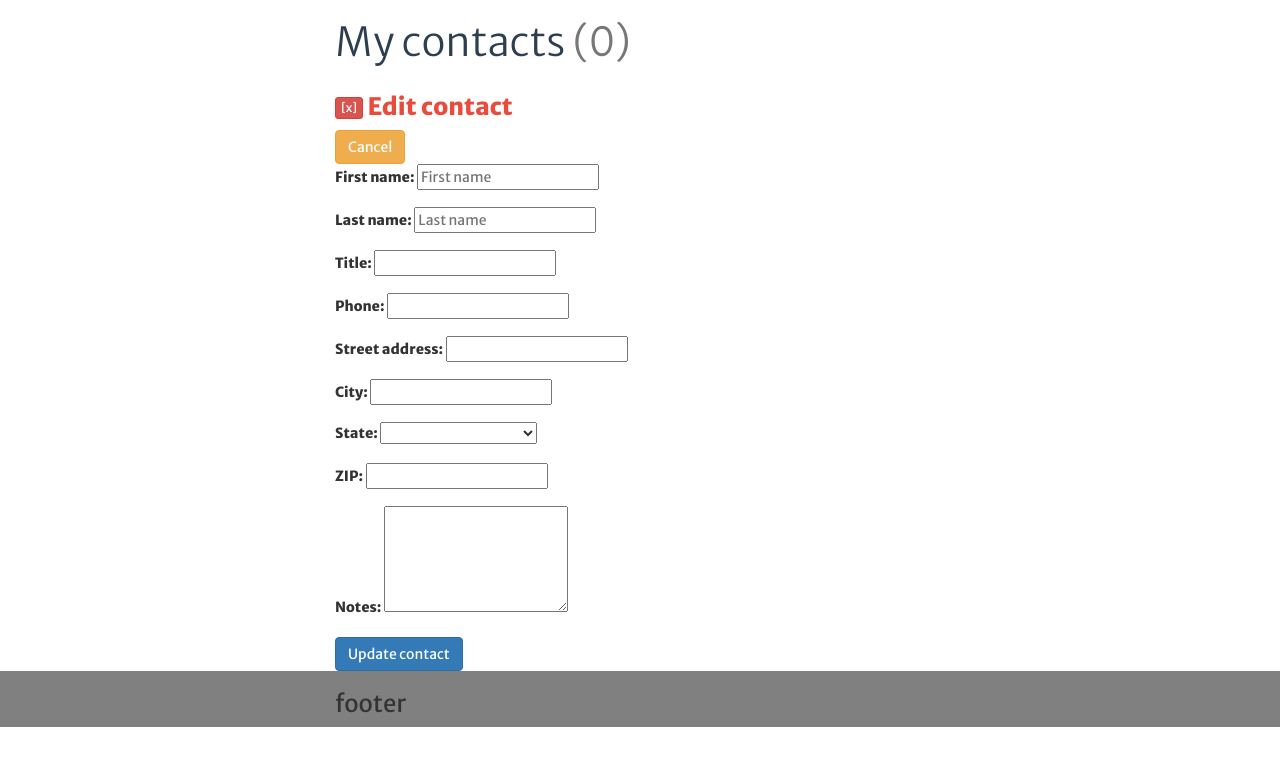
After one commit to litaylor/contact-manager, a PHP site: page /edit.php?id=1 in a window 1280 px wide. The commit adds this page. Shown: the top 766 px of the page. Run offline with PHP 8.4, Linux system fonts and the light colour scheme; data that the repository does not hold is empty; some libraries are stand-ins or nearby versions.

Commit message:
Added edit and delete functionality. Began styling.

```diff
--- /dev/null
+++ b/edit.php
@@ -0,0 +1,128 @@
+<?php
+  include 'header.php';
+  include 'top.php';
+  $id = $_GET['id'];
+  $stmt = $db->prepare('SELECT * from contacts WHERE id = :id LIMIT 1');
+  $stmt->bindParam(':id', $id);
+  $stmt->execute();
+  $contact = $stmt->fetch(PDO::FETCH_ASSOC);
+?>
+
+<!-- hey <?php echo $contact['firstname']; ?> -->
+
+<div class="row">
+  <div class="col-xs-12 col-sm-6 col-sm-offset-3">
+    <h2 class="cancel">
+      <a href="/delete.php?id=<?= $contact['id']; ?>" class="btn btn-danger btn-xs btn-delete">[x]</a>
+      Edit contact
+    </h2>
+    <a href="index.php">
+      <button class="btn btn-warning">Cancel</button>
+    </a>
+  </div>
+</div>
+</div>
+<div class="container-fluid">
+<div class="row">
+  <div class="col-xs-12 col-sm-6 col-sm-offset-3">
+    <form class="contact_form" action="/update.php" method="POST">
+      <input type="hidden" name="id" id="contact_id" value="<?php echo $contact['id'] ?>" >
+      <div class="name_group">
+        <div class="form-group contact_firstname">
+          <label for="contact_firstname">First name:</label>
+          <input type="text" name="contact_firstname" id="contact_firstname" value="<?php echo $contact['firstname'] ?>" placeholder="First name">
+        </div>
+        <div class="form-group contact_lastname">
+          <label for="contact_lastname">Last name:</label>
+          <input type="text" name="contact_lastname" id="contact_lastname" value="<?php echo $contact['lastname'] ?>" placeholder="Last name">
+        </div>
+      </div>
+      <div class="form-group contact_title">
+        <label for="contact_title">Title:</label>
+        <input type="text" name="contact_title" id="contact_title" value="<?php echo $contact['title'] ?>">
+      </div>
+      <div class="form-group contact_phone">
+        <label for="contact_phone">Phone:</label>
+        <input type="text" name="contact_phone" id="contact_phone" value="<?php echo $contact['phone'] ?>">
+      </div>
+      <div class="address_group">
+        <div class="form-group contact_address">
+          <label for="contact_address">Street address:</label>
+          <input type="text" name="contact_address" id="contact_address" value="<?php echo $contact['address'] ?>">
+        </div>
+        <div class="form-group contact_city">
+          <label for="contact_city">City:</label>
+          <input type="text" name="contact_city" id="contact_city" value="<?php echo $contact['city'] ?>">
+        </div>
+        <div class="form-group contact_state">
+          <label for="contact_state">State:</label>
+          <select name="contact_state" id="contact_state" value="<?php echo $contact['state'] ?>">
+            <option value=""> </option>
+            <option value="AL"<?= ($contact['state'] == 'AL') ? ' selected' : '' ?>>Alabama</option>
+            <option value="AK"<?= ($contact['state'] == 'AK') ? ' selected' : '' ?>>Alaska</option>
+            <option value="AZ"<?= ($contact['state'] == 'AZ') ? ' selected' : '' ?>>Arizona</option>
+            <option value="AR"<?= ($contact['state'] == 'AR') ? ' selected' : '' ?>>Arkansas</option>
+            <option value="CA"<?= ($contact['state'] == 'CA') ? ' selected' : '' ?>>California</option>
+            <option value="CO"<?= ($contact['state'] == 'CO') ? ' selected' : '' ?>>Colorado</option>
+            <option value="CT"<?= ($contact['state'] == 'CT') ? ' selected' : '' ?>>Connecticut</option>
+            <option value="DE"<?= ($contact['state'] == 'DE') ? ' selected' : '' ?>>Delaware</option>
+            <option value="DC"<?= ($contact['state'] == 'DC') ? ' selected' : '' ?>>District Of Columbia</option>
+            <option value="FL"<?= ($contact['state'] == 'FL') ? ' selected' : '' ?>>Florida</option>
+            <option value="GA"<?= ($contact['state'] == 'GA') ? ' selected' : '' ?>>Georgia</option>
+            <option value="HI"<?= ($contact['state'] == 'HI') ? ' selected' : '' ?>>Hawaii</option>
+            <option value="ID"<?= ($contact['state'] == 'ID') ? ' selected' : '' ?>>Idaho</option>
+            <option value="IL"<?= ($contact['state'] == 'IL') ? ' selected' : '' ?>>Illinois</option>
+            <option value="IN"<?= ($contact['state'] == 'IN') ? ' selected' : '' ?>>Indiana</option>
+            <option value="IA"<?= ($contact['state'] == 'IA') ? ' selected' : '' ?>>Iowa</option>
+            <option value="KS"<?= ($contact['state'] == 'KS') ? ' selected' : '' ?>>Kansas</option>
+            <option value="KY"<?= ($contact['state'] == 'KY') ? ' selected' : '' ?>>Kentucky</option>
+            <option value="LA"<?= ($contact['state'] == 'LA') ? ' selected' : '' ?>>Louisiana</option>
+            <option value="ME"<?= ($contact['state'] == 'ME') ? ' selected' : '' ?>>Maine</option>
+            <option value="MD"<?= ($contact['state'] == 'MD') ? ' selected' : '' ?>>Maryland</option>
+            <option value="MA"<?= ($contact['state'] == 'MA') ? ' selected' : '' ?>>Massachusetts</option>
+            <option value="MI"<?= ($contact['state'] == 'MI') ? ' selected' : '' ?>>Michigan</option>
+            <option value="MN"<?= ($contact['state'] == 'MN') ? ' selected' : '' ?>>Minnesota</option>
+            <option value="MS"<?= ($contact['state'] == 'MS') ? ' selected' : '' ?>>Mississippi</option>
+            <option value="MO"<?= ($contact['state'] == 'MO') ? ' selected' : '' ?>>Missouri</option>
+            <option value="MT"<?= ($contact['state'] == 'MT') ? ' selected' : '' ?>>Montana</option>
+            <option value="NE"<?= ($contact['state'] == 'NE') ? ' selected' : '' ?>>Nebraska</option>
+            <option value="NV"<?= ($contact['state'] == 'NV') ? ' selected' : '' ?>>Nevada</option>
+            <option value="NH"<?= ($contact['state'] == 'NH') ? ' selected' : '' ?>>New Hampshire</option>
+            <option value="NJ"<?= ($contact['state'] == 'NJ') ? ' selected' : '' ?>>New Jersey</option>
+            <option value="NM"<?= ($contact['state'] == 'NM') ? ' selected' : '' ?>>New Mexico</option>
+            <option value="NY"<?= ($contact['state'] == 'NY') ? ' selected' : '' ?>>New York</option>
+            <option value="NC"<?= ($contact['state'] == 'NC') ? ' selected' : '' ?>>North Carolina</option>
+            <option value="ND"<?= ($contact['state'] == 'ND') ? ' selected' : '' ?>>North Dakota</option>
+            <option value="OH"<?= ($contact['state'] == 'OH') ? ' selected' : '' ?>>Ohio</option>
+            <option value="OK"<?= ($contact['state'] == 'OK') ? ' selected' : '' ?>>Oklahoma</option>
+            <option value="OR"<?= ($contact['state'] == 'OR') ? ' selected' : '' ?>>Oregon</option>
+            <option value="PA"<?= ($contact['state'] == 'PA') ? ' selected' : '' ?>>Pennsylvania</option>
+            <option value="RI"<?= ($contact['state'] == 'RI') ? ' selected' : '' ?>>Rhode Island</option>
+            <option value="SC"<?= ($contact['state'] == 'SC') ? ' selected' : '' ?>>South Carolina</option>
+            <option value="SD"<?= ($contact['state'] == 'SD') ? ' selected' : '' ?>>South Dakota</option>
+            <option value="TN"<?= ($contact['state'] == 'TN') ? ' selected' : '' ?>>Tennessee</option>
+            <option value="TX"<?= ($contact['state'] == 'TX') ? ' selected' : '' ?>>Texas</option>
+            <option value="UT"<?= ($contact['state'] == 'UT') ? ' selected' : '' ?>>Utah</option>
+            <option value="VT"<?= ($contact['state'] == 'VT') ? ' selected' : '' ?>>Vermont</option>
+            <option value="VA"<?= ($contact['state'] == 'VA') ? ' selected' : '' ?>>Virginia</option>
+            <option value="WA"<?= ($contact['state'] == 'WA') ? ' selected' : '' ?>>Washington</option>
+            <option value="WV"<?= ($contact['state'] == 'WV') ? ' selected' : '' ?>>West Virginia</option>
+            <option value="WI"<?= ($contact['state'] == 'WI') ? ' selected' : '' ?>>Wisconsin</option>
+            <option value="WY"<?= ($contact['state'] == 'WY') ? ' selected' : '' ?>>Wyoming</option>
+          </select>
+        </div>
+        <div class="form-group contact_zip">
+          <label for="contact_zip">ZIP:</label>
+          <input type="text" name="contact_zip" id="contact_zip" value="<?php echo $contact['zip'] ?>">
+        </div>
+      </div>
+      <div class="form-group contact_notes">
+        <label for="contact_notes">Notes:</label>
+        <textarea rows="5" name="contact_notes" id="contact_notes"><?php echo $contact['notes'] ?></textarea>
+      </div>
+      <button class="btn btn-primary">Update contact</button>
+    </form>
+  </div>
+</div>
+
+<?php include 'footer.php' ?>
--- /dev/null
+++ b/footer.php
@@ -0,0 +1,8 @@
+<div class="row footer">
+  <div class="col-xs-12 col-sm-6 col-sm-offset-3 footer">
+    <h3>footer</h3>
+  </div>
+</div>
+</div>
+</body>
+</html>
--- a/header.php
+++ b/header.php
@@ -5,17 +5,4 @@
   }
 
   $db = new PDO('mysql:host=localhost;dbname=contacts;charset=utf8mb4','root','root');
-  $contacts = $db->query('SELECT * FROM contacts')->fetchAll(PDO::FETCH_ASSOC);
-?>
-
-<!DOCTYPE html>
-<html>
-  <head>
-    <meta charset="utf-8">
-    <title>Contact manager</title>
-    <link rel="stylesheet" href="https://maxcdn.bootstrapcdn.com/bootstrap/3.3.7/css/bootstrap.min.css">
-    <meta name="viewport" content="width=device-width, initial-scale=1">
-    <link rel="stylesheet" type="text/css" href="style.css?<?php echo time(); ?>">
-    <script src="https://ajax.googleapis.com/ajax/libs/jquery/3.1.1/jquery.min.js"></script>
-    <script src="https://maxcdn.bootstrapcdn.com/bootstrap/3.3.7/js/bootstrap.min.js"></script>
-  </head>
+  $db->setAttribute(PDO::ATTR_ERRMODE, PDO::ERRMODE_EXCEPTION);
--- a/style.css
+++ b/style.css
@@ -1,3 +1,30 @@
+@import url('https://fonts.googleapis.com/css?family=Merriweather+Sans:300,300i,400,400i,800');
+
+body {
+  font-family: 'Merriweather Sans';
+}
+
+h1 {
+  font-size: 40px;
+  font-weight: 300;
+  color: #2C3E50;
+}
+
+h2 {
+  font-size: 24px;
+  font-weight: 800;
+  color: #E74C3C;
+}
+
+.contact{
+  font-size: 18px;
+  line-height: 24px;
+}
+
+.entry {
+  color: #2C3E50;
+}
+
 .row div {
   /*border: thin black solid;*/
   background-color: white;
@@ -20,3 +47,33 @@
 .contact {
   padding: 20px 0px;
 }
+
+h3.cancel {
+  display: inline-block;
+  padding-right: 20px;
+}
+
+a.phone {
+  color: black;
+}
+
+
+.footer, .footer .footer {
+  background-color: gray;
+}
+
+.hoverglyph .glyphicon{
+  display: none;
+}
+
+.hoverglyph:hover .glyphicon {
+  display: inline;
+}
+
+.hovertext .text{
+  display: none;
+}
+
+.hovertext:hover .text {
+  display: inline;
+}
--- a/top.php
+++ b/top.php
@@ -1,8 +1,22 @@
+<?php $contacts = $db->query('SELECT * FROM contacts')->fetchAll(PDO::FETCH_ASSOC); ?>
+
+<!DOCTYPE html>
+<html>
+  <head>
+    <meta charset="utf-8">
+    <title>Contact manager</title>
+    <link rel="stylesheet" href="https://maxcdn.bootstrapcdn.com/bootstrap/3.3.7/css/bootstrap.min.css">
+    <meta name="viewport" content="width=device-width, initial-scale=1">
+    <link rel="stylesheet" type="text/css" href="style.css">
+    <script src="https://ajax.googleapis.com/ajax/libs/jquery/3.1.1/jquery.min.js"></script>
+    <script src="https://maxcdn.bootstrapcdn.com/bootstrap/3.3.7/js/bootstrap.min.js"></script>
+  </head>
+
 <body>
   <div class="container-fluid" data-spy="affix" data-offset-top='0'>
     <div class="row">
       <a href="index.php">
-        <div class="col-xs-12 col-md-6 col-md-offset-3">
+        <div class="col-xs-12 col-sm-6 col-sm-offset-3">
           <h1>My contacts <span class="text-muted">(<?= count($contacts); ?>)</span></h1>
         </div>
       </a>
```
Also changed, not shown: add.php (+16 -8 lines), create.php (added, +26 -0 lines), delete.php (added, +7 -0 lines), index.php (+22 -14 lines), styleguide.html (added, +15 -0 lines), update.php (added, +20 -0 lines).
